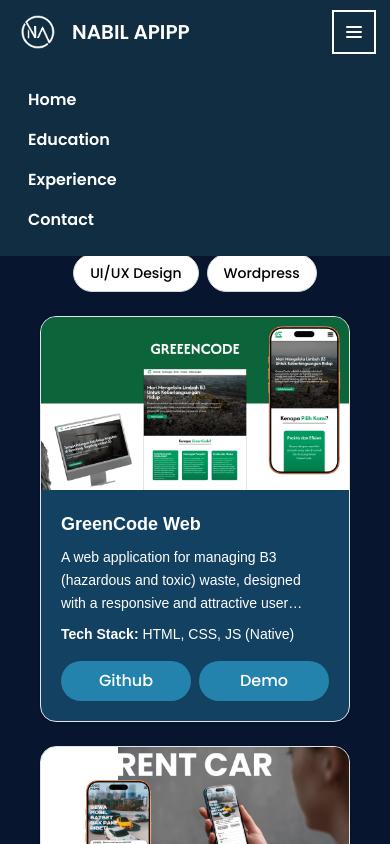
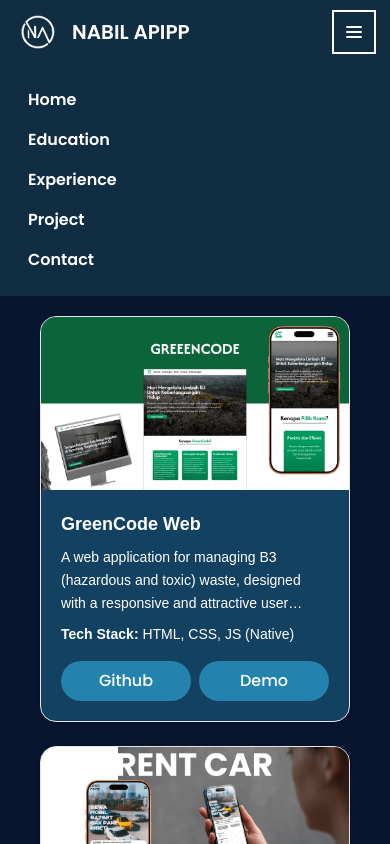
Before and after one commit to NaApipp/portosuperapp_v2, a Next.js app: page /project in a window 390 px wide. Both pictures are taken after a click on the button "Open main menu". Built offline with nearby package versions, Linux system fonts and the light colour scheme; no server answers.

Commit message:
fix: path project top navbar

```diff
--- a/app/components/navbar.tsx
+++ b/app/components/navbar.tsx
@@ -95,6 +95,15 @@ export default function Navbar() {
             </li>
             <li>
               <Link
+                href="/project"
+                onClick={close}
+                className="animasi-navbar block py-2 px-3 text-heading rounded hover:bg-neutral-tertiary md:hover:bg-transparent md:hover:text-fg-brand md:p-0"
+              >
+                Project
+              </Link>
+            </li>
+            <li>
+              <Link
                 href="/home#contact"
                 onClick={close}
                 className="animasi-navbar block py-2 px-3 text-heading rounded hover:bg-neutral-tertiary md:hover:bg-transparent md:hover:text-fg-brand md:p-0"
```
